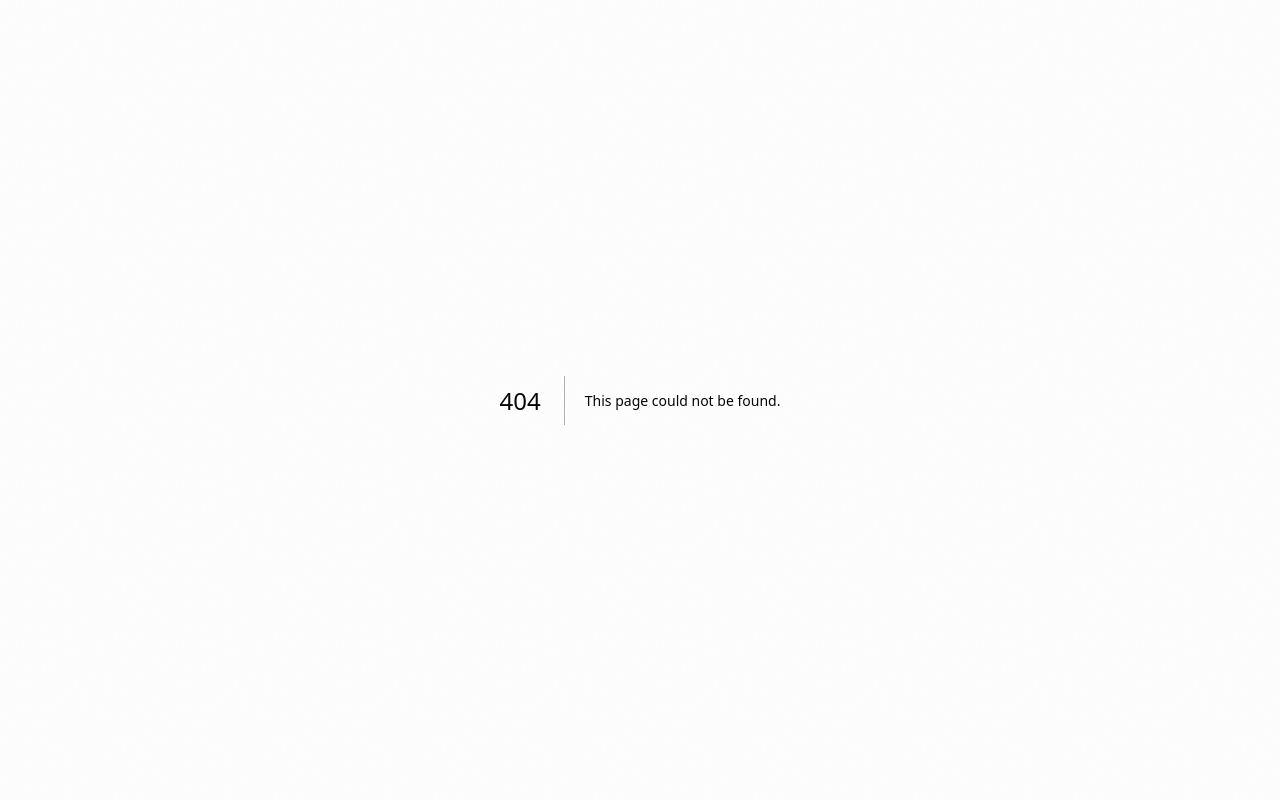
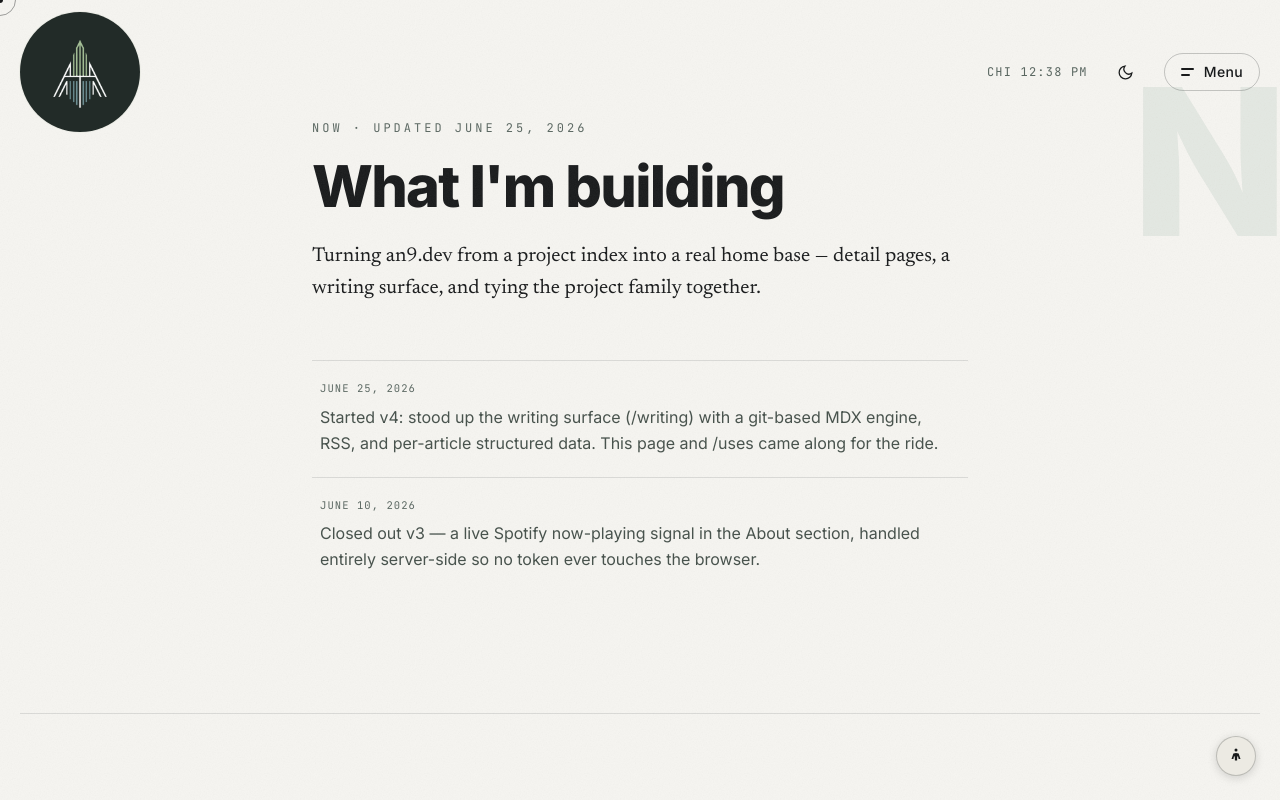
Before and after one commit to andrew-nguyen-9/portfolio-website, a Next.js app: page /now in a window 1280 px wide. Before the commit this address had no page. Shown: the top 800 px of the page. Built offline with nearby package versions, Linux system fonts and the light colour scheme.

Commit message:
feat(v4.5): /now changelog page [v4.5.5]
Data-driven /now (content/now.ts) — lead line + dated changelog of what Andrew
is building. Rides the shared SiteChrome.

```diff
--- /dev/null
+++ b/app/now/page.tsx
@@ -0,0 +1,61 @@
+import type { Metadata } from "next";
+import SiteChrome from "@/components/SiteChrome";
+import { now, lead, nowUpdated } from "@/content/now";
+
+const SITE = "https://an9.dev";
+
+export const metadata: Metadata = {
+  title: "Now — an9.dev",
+  description: "What Andrew Nguyen is building and focused on right now.",
+  alternates: { canonical: `${SITE}/now` },
+};
+
+function formatDate(iso: string): string {
+  const d = new Date(iso);
+  return Number.isNaN(d.getTime())
+    ? iso
+    : d.toLocaleDateString("en-US", { year: "numeric", month: "long", day: "numeric" });
+}
+
+export default function NowPage() {
+  return (
+    <SiteChrome>
+      <section className="section" aria-labelledby="now-heading" style={{ maxWidth: 760 }}>
+        <span className="section-num" data-num="N" aria-hidden="true" />
+        <p
+          className="text-xs tracking-[0.25em] uppercase mb-5 eyebrow"
+          style={{ fontFamily: "var(--font-jetbrains-mono), monospace" }}
+        >
+          Now · updated {formatDate(nowUpdated)}
+        </p>
+        <h1
+          id="now-heading"
+          className="leading-[1.05] tracking-tight mb-6"
+          style={{
+            fontFamily: "var(--font-display), sans-serif",
+            fontSize: "clamp(2.2rem, 4.5vw, 3.6rem)",
+            fontWeight: 800,
+            letterSpacing: "-0.03em",
+          }}
+        >
+          What I&apos;m building
+        </h1>
+        <p
+          className="mb-14 max-w-2xl"
+          style={{ fontFamily: "var(--font-newsreader), serif", fontSize: "1.25rem", lineHeight: 1.6 }}
+        >
+          {lead}
+        </p>
+
+        <div>
+          {now.map((entry) => (
+            <div key={entry.date} className="now-entry">
+              <p className="now-entry-date">{formatDate(entry.date)}</p>
+              <p className="now-entry-body">{entry.body}</p>
+            </div>
+          ))}
+        </div>
+      </section>
+    </SiteChrome>
+  );
+}
--- /dev/null
+++ b/content/now.ts
@@ -0,0 +1,22 @@
+// Source of truth for the /now page — a lightweight changelog of what Andrew is
+// building. Newest entries first. `lead` is the single "right now" line at the top.
+export const nowUpdated = "2026-06-25"; // ISO; shown as "last updated"
+
+export const lead =
+  "Turning an9.dev from a project index into a real home base — detail pages, a writing surface, and tying the project family together.";
+
+export interface NowEntry {
+  date: string; // ISO
+  body: string;
+}
+
+export const now: NowEntry[] = [
+  {
+    date: "2026-06-25",
+    body: "Started v4: stood up the writing surface (/writing) with a git-based MDX engine, RSS, and per-article structured data. This page and /uses came along for the ride.",
+  },
+  {
+    date: "2026-06-10",
+    body: "Closed out v3 — a live Spotify now-playing signal in the About section, handled entirely server-side so no token ever touches the browser.",
+  },
+];
```
